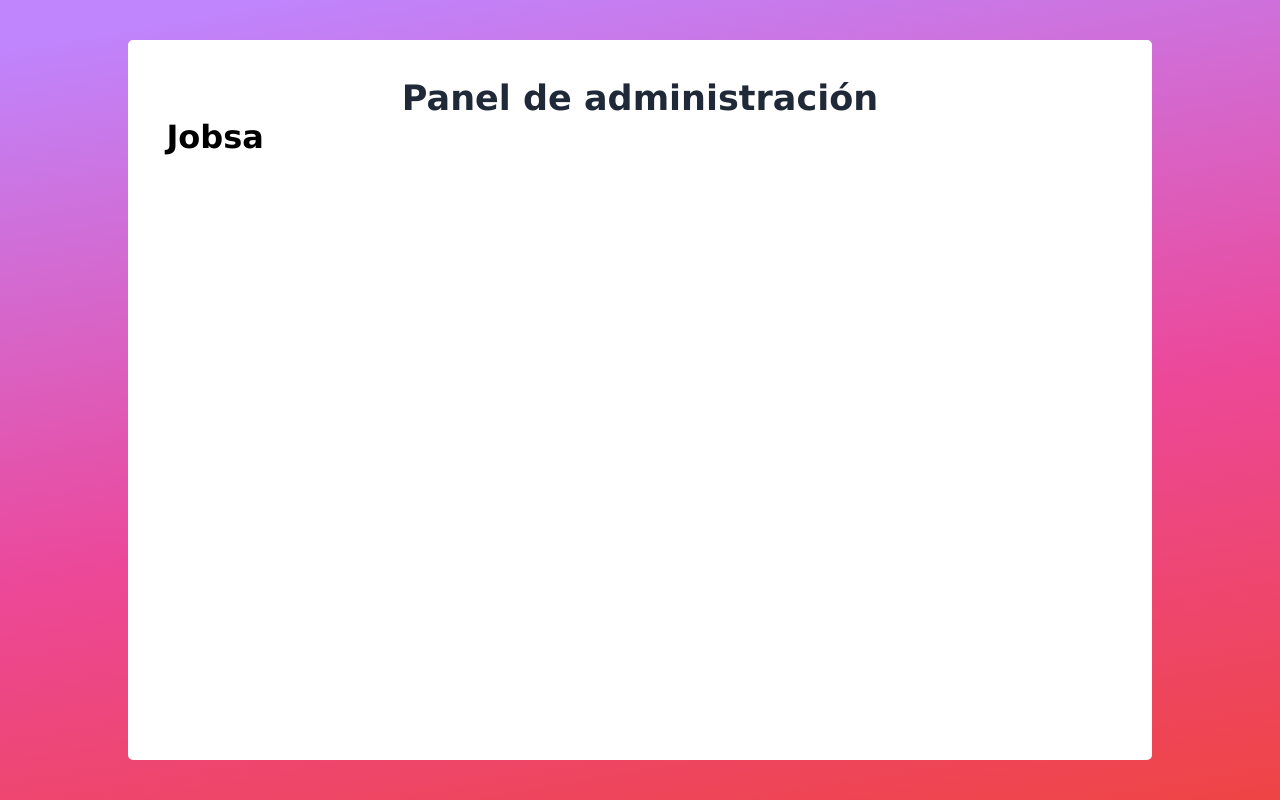
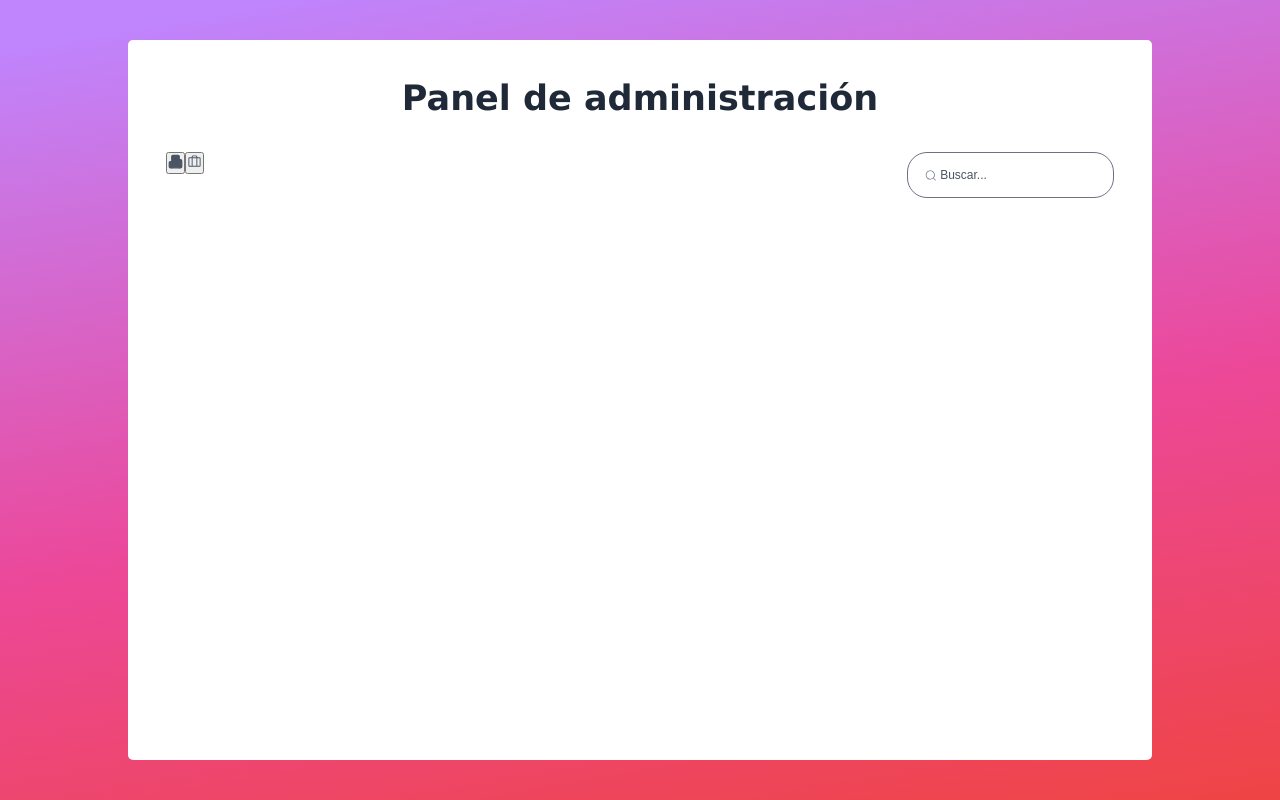
Before and after one commit to Womka7/NextProjects, a Next.js app in the folder portal-job-riwi/: page /portal/jobs in a window 1280 px wide. Built offline with nearby package versions, Linux system fonts and the light colour scheme.

Commit message:
fix:header

```diff
--- a/portal-job-riwi/src/app/page.tsx
+++ b/portal-job-riwi/src/app/page.tsx
@@ -1,5 +1,5 @@
 import { redirect } from "next/navigation";
 
 export default function Home() {
-  redirect ("/jobs");
+  redirect ("/portal/jobs");
 }
--- a/portal-job-riwi/src/app/portal/jobs/page.tsx
+++ b/portal-job-riwi/src/app/portal/jobs/page.tsx
@@ -1,5 +1,12 @@
-export default function Jobs() {
+import Header from "@/components/organisms/Header/Header";
+
+interface IProps{
+    title: string;
+    // subtitle: string;
+    info: string;
+}
+export default function Jobs({ title, info}:IProps) {
     return (
-        <h1>Jobsa</h1>
+        <Header title={title} info={info}></Header>
     );
 }
--- a/portal-job-riwi/src/components/molecules/SearchInput/SearchInput.tsx
+++ b/portal-job-riwi/src/components/molecules/SearchInput/SearchInput.tsx
@@ -1,7 +1,7 @@
 import Icon from '@/components/atoms/Icons/Icon';
 import Input from '@/components/atoms/Input/Input';
 import React from 'react';
-import './searchInput.scss'
+import './searchStyle.scss'
 
 interface IPropsSearchInput {
   placeholder?: string;
@@ -17,7 +17,7 @@ export default function SearchInput ({  placeholder,  name,  value,  onChange,
       <Icon name='iconsearch' colorChange={iconColor} />
       <Input
         type="text"
-        placeholder={placeholder}
+        placeholder='Buscar...'
         name={name}
         value={value}
         onChange={onChange}
--- a/portal-job-riwi/src/components/molecules/SearchInput/searchStyle.scss
+++ b/portal-job-riwi/src/components/molecules/SearchInput/searchStyle.scss
@@ -13,14 +13,15 @@
 //     }
 // }
 
-.search-input-wrapper {
+.search-input-div{
   position: relative;
   display: flex;
   align-items: center;
   background: $white;
+  border: 1px solid $grey-ligth;
   border-radius: 20px;
-  padding: 8px 16px;
-  gap: 8px;
+  padding: 2px 16px;
+  gap: 3px;
 
   .icon {
     &.icon-grey {
```
